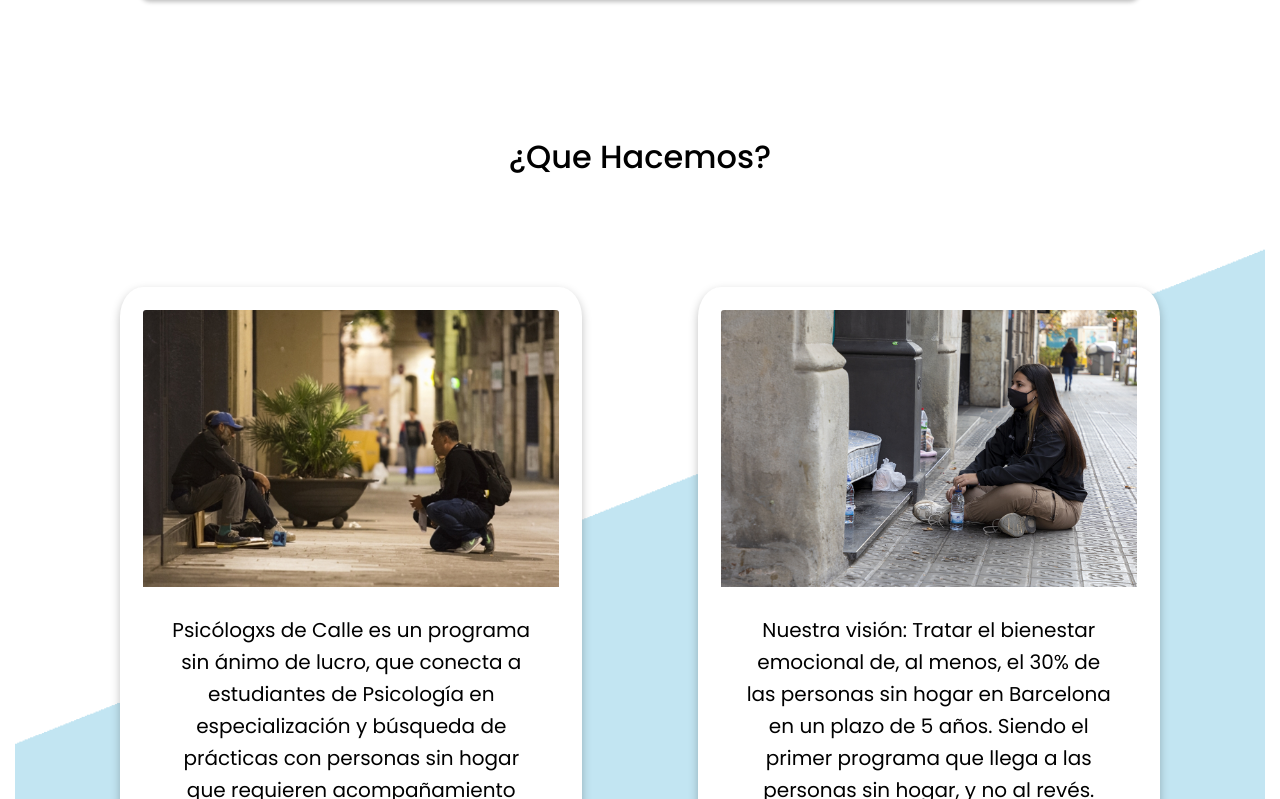
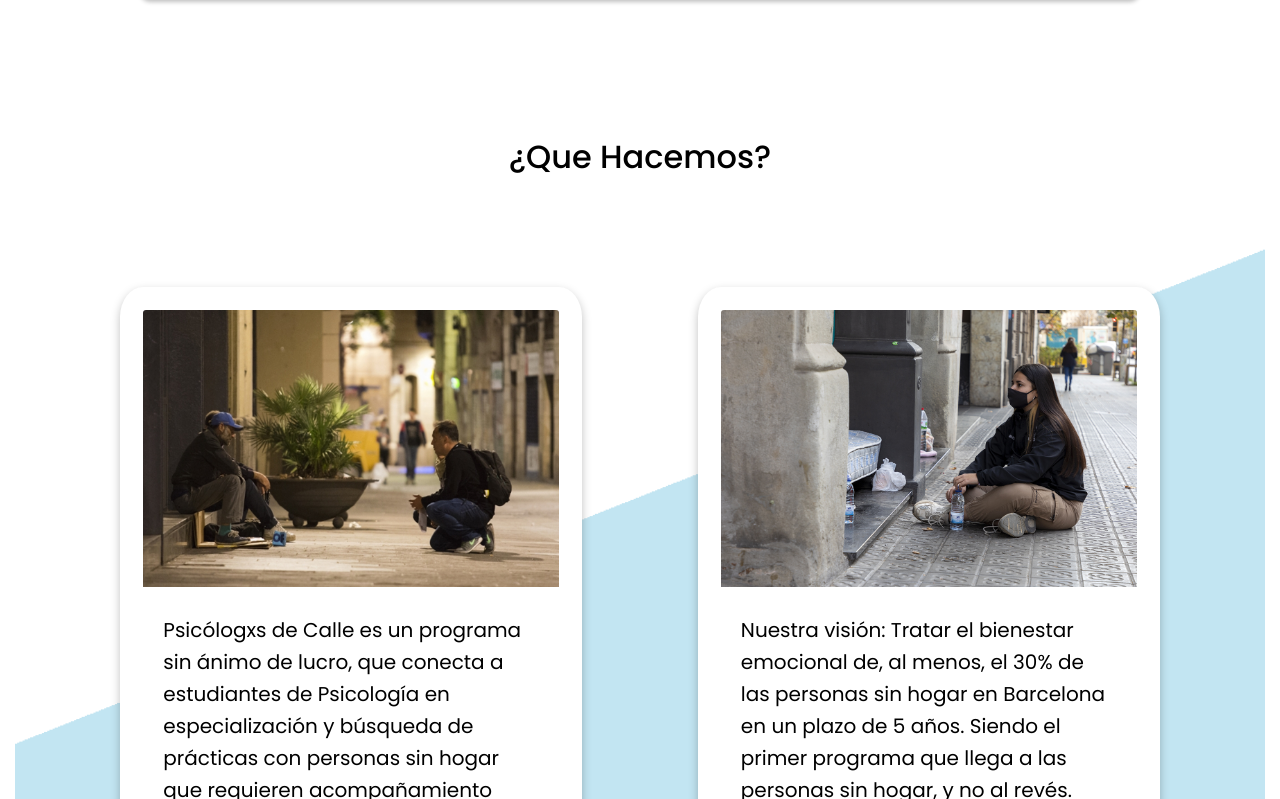
Before and after one commit to joannaWebDev/psicologxs-de-calle, a React (Create React App) app in the folder client/: page /psicologxs-de-calle/ in a window 1280 px wide. Shown: the part 881-1680 px from the top of the page. Built offline with nearby package versions, Linux system fonts and the light colour scheme.

Commit message:
fixed the alignment of the card's text

```diff
--- a/client/src/components/CardBody/CardBody.js
+++ b/client/src/components/CardBody/CardBody.js
@@ -8,8 +8,8 @@ const CardBody = () => {
 
     return(
         <div className="clippath">
-        <div className="cards-body text-center">
-            <h3 className="mb-5 mt-2">¿Que Hacemos?</h3>
+        <div className="cards-body">
+            <h3 className="mb-5 mt-2 text-center">¿Que Hacemos?</h3>
             <TwoCards/>
         </div>
         </div>
```
